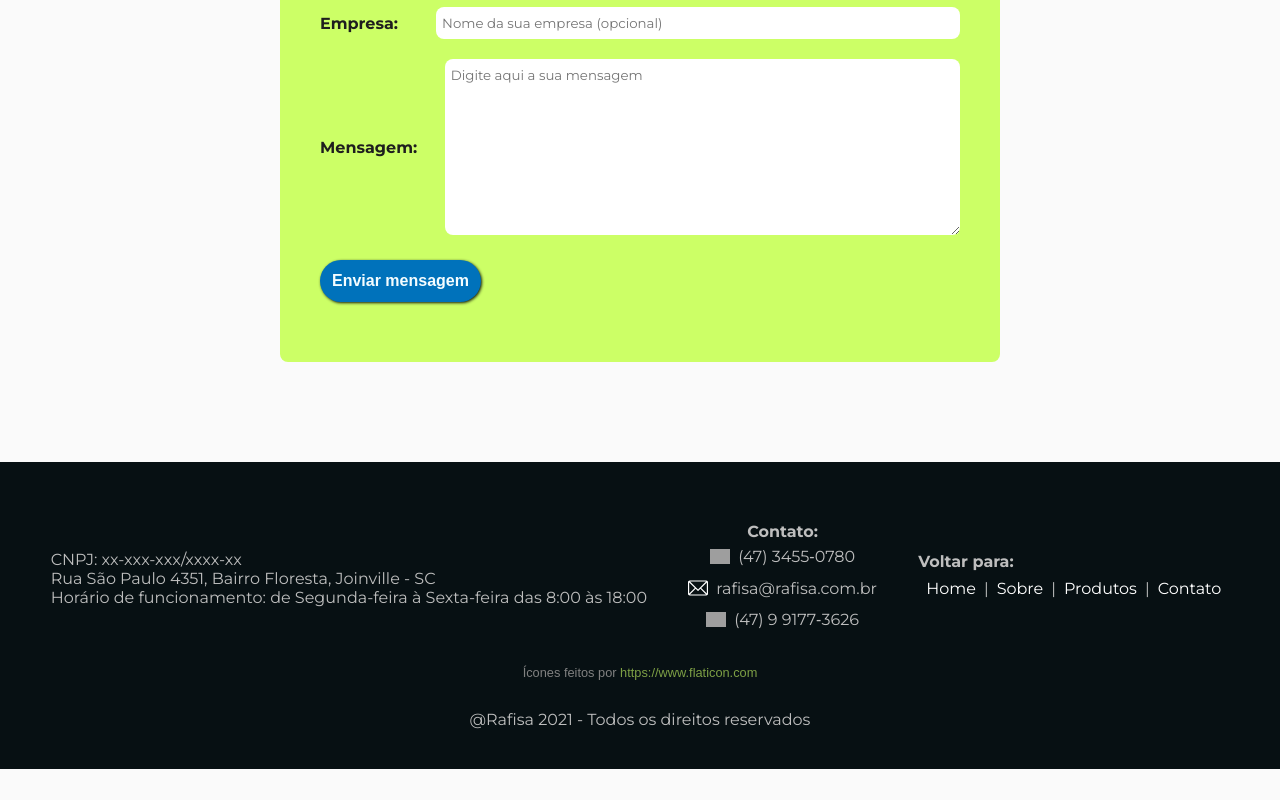
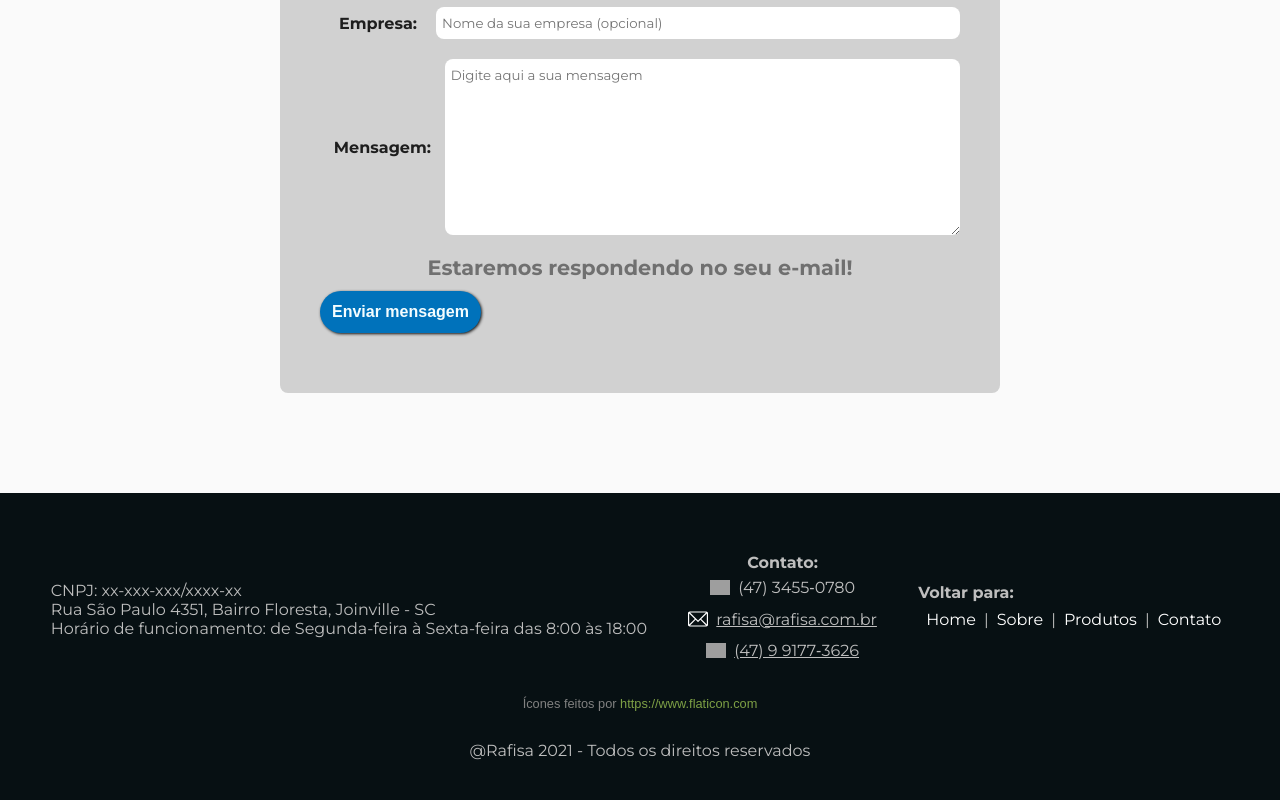
Before and after one commit to peedrofernandes/rafisa-com-br, a Next.js app in the folder rafisa-app/: page / in a window 1280 px wide. Shown: the part 3540-4340 px from the top of the page. Before the commit the page ends 4309 px from the top, so only its background shows below. Built offline with nearby package versions, Linux system fonts and the light colour scheme; grey boxes are pictures that could not be loaded.

Commit message:
Pequenas alterações no header e footer

```diff
--- a/rafisa-app/components/Footer.js
+++ b/rafisa-app/components/Footer.js
@@ -16,11 +16,11 @@ export default function Footer(props) {
             <img src="/assets/icons/phone-call.svg" className="logo-svg" alt="Logo telefone" />
       (47) 3455&#8209;0780
     </li>
-          <li>
+          <li className="mail">
             <img src="/assets/icons/email (1).svg" className="logo-svg" alt="E-mail logo" />
       rafisa@rafisa.com.br
     </li>
-          <li>
+          <li className="whats">
             <img src="/assets/icons/whatsapp.svg" className="logo-svg" alt="Logo WhatsApp" />
       (47) 9 9177&#8209;3626
     </li>
--- a/rafisa-app/components/Form.js
+++ b/rafisa-app/components/Form.js
@@ -31,6 +31,10 @@ export default function Form(props) {
             <textarea placeholder="Digite aqui a sua mensagem" name="message" id="message" cols="30" rows="10"></textarea>
           </div>
 
+          <div>
+            <p>Estaremos respondendo no seu e-mail!</p>
+          </div>
+
           <div className="form-input">
             <button className="button" type="submit">Enviar mensagem</button>
           </div>
--- a/rafisa-app/components/Header.js
+++ b/rafisa-app/components/Header.js
@@ -30,12 +30,12 @@ export default function Header(props) {
             (47)&nbsp;3455&#8209;0780
           </li>
 
-          <li>
+          <li className="mail">
             <img src="/assets/icons/email (1).svg" className="logo-svg" alt="E-mail logo" />
             rafisa@rafisa.com.br
           </li>
 
-          <li>
+          <li className="whats">
             <img src="/assets/icons/whatsapp.svg" className="logo-svg" alt="Logo WhatsApp" />
             (47)&nbsp;9&nbsp;9177&#8209;3626
           </li>
--- a/rafisa-app/components/Products.js
+++ b/rafisa-app/components/Products.js
@@ -21,7 +21,7 @@ export default function Products(props) {
 
           <div>
             <Slider_1></Slider_1>
-            <Link href="/produto"><a><button className="button">SAIBA MAIS</button></a></Link>
+            <a href="/produto"><button className="button">SAIBA MAIS</button></a>
           </div>
 
         </div>
--- a/rafisa-app/styles/styles.css
+++ b/rafisa-app/styles/styles.css
@@ -91,6 +91,14 @@ header.sticky > div:last-child {
 }
 .header ul li a {
   color: rgb(248, 248, 248);
+}
+li.mail, li.whats {
+  text-decoration: underline;
+  cursor: pointer;
+  transition: 0.3s;
+}
+li.mail:hover, li.whats:hover {
+  color: var(--lightblue);
 }
 
 .header {
@@ -505,11 +513,15 @@ label {
   flex-grow: 1;
 }
 .form {
-  background-color: var(--lime);
+  background-color: rgb(209, 209, 209);
   padding: 40px;
   border-radius: 8px;
   color: rgb(30, 30, 30);
   font-weight: bold;
+  text-align: center;
+}
+.form p {
+  margin: 6px 0;
 }
 
 @media screen and (max-width: 710px) {
```
